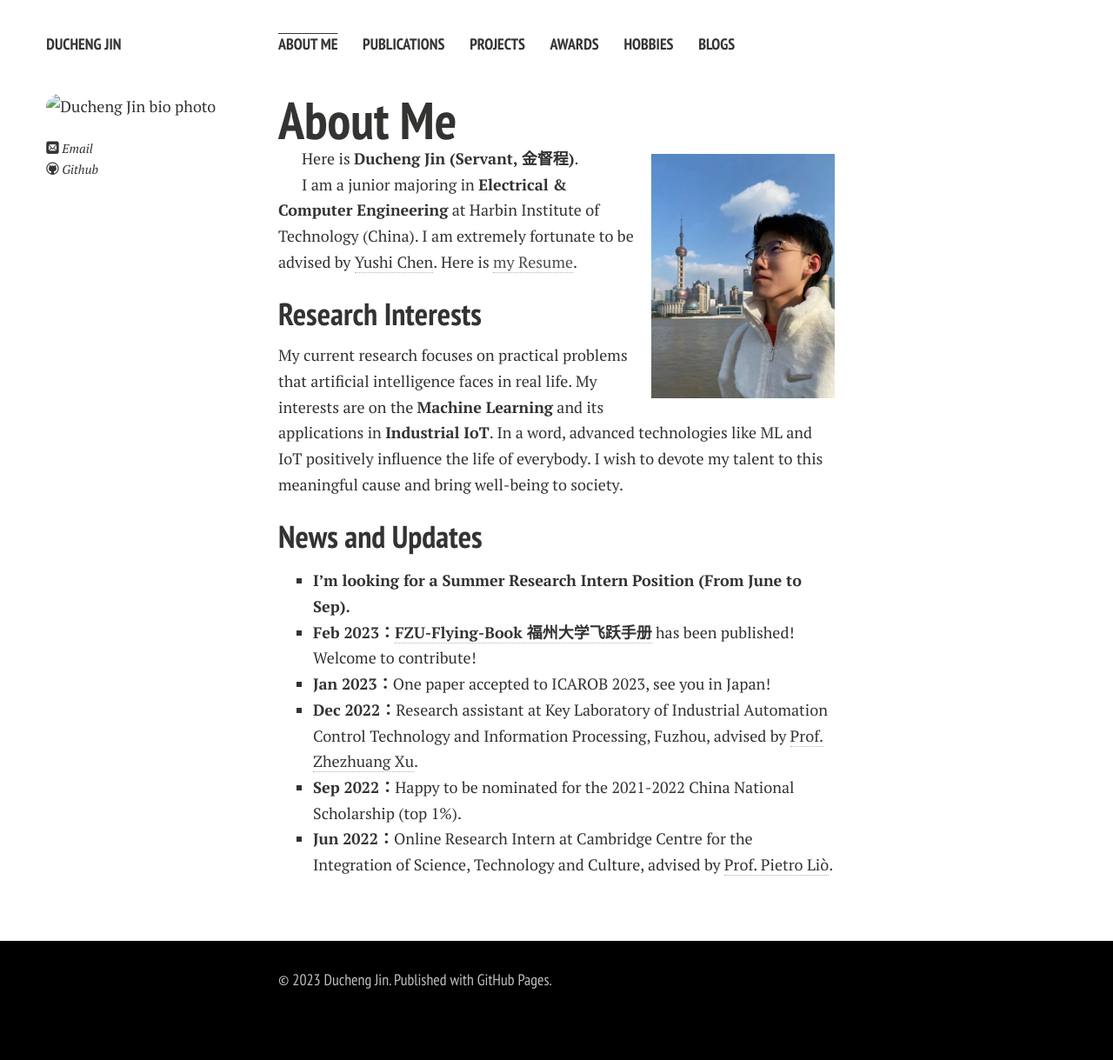
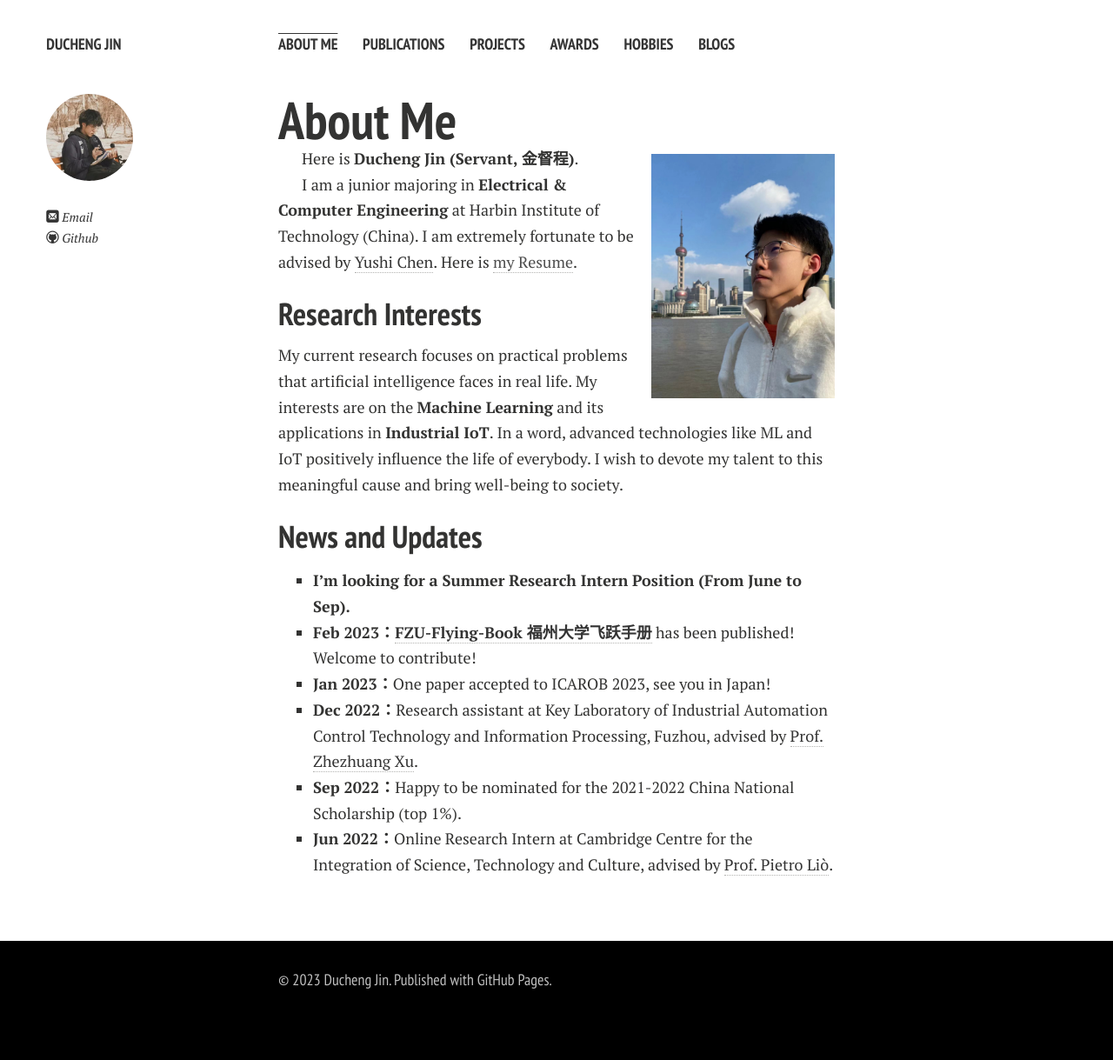
Before and after one commit to JinDucheng/JinDucheng.github.io, a Jekyll site: the page built from index.md, in a window 1280 px wide. Shown: the whole page at 87% size. Built offline with Jekyll 4.4.1, drawn with Linux system fonts in a browser that asks for light colours; nearby versions of some CDN libraries; comment, search, counter and statistics services are not loaded; a style sheet for code colours, icons or effects is not loaded; our own code applies the rules of GitHub Pages for plain Markdown files.

Commit message:
Update author-bio.html

```diff
--- a/_includes/author-bio.html
+++ b/_includes/author-bio.html
@@ -1,5 +1,5 @@
 <!-- img src="{{ site.url }}/{{ site.owner.avatar }}" -->
-<img src="{{ site.url }}/{{ site.owner.avatar }}" class="bio-photo" alt="{{ site.owner.name }} bio photo" width="100" height="100"></a>
+<img src="https://raw.githubusercontent.com/JinDucheng/JinDucheng.github.io/master/Ducheng.jpg" class="bio-photo" alt="{{ site.owner.name }} bio photo" width="100" height="100"></a>
 <!-- <h4>{{ site.owner.name }}</h4> -->
 
 <p>{{ site.owner.bio }}</p>
```
